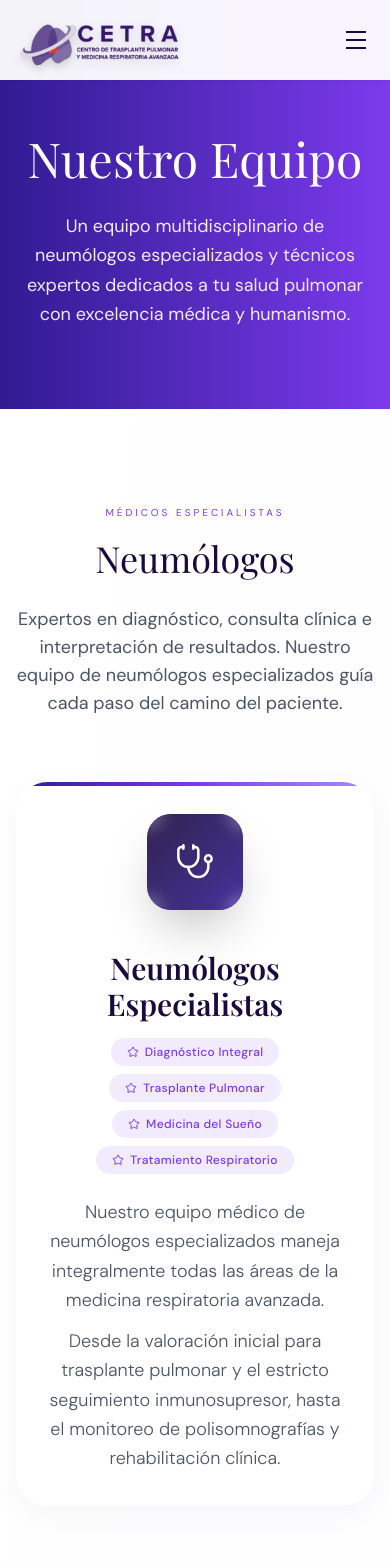
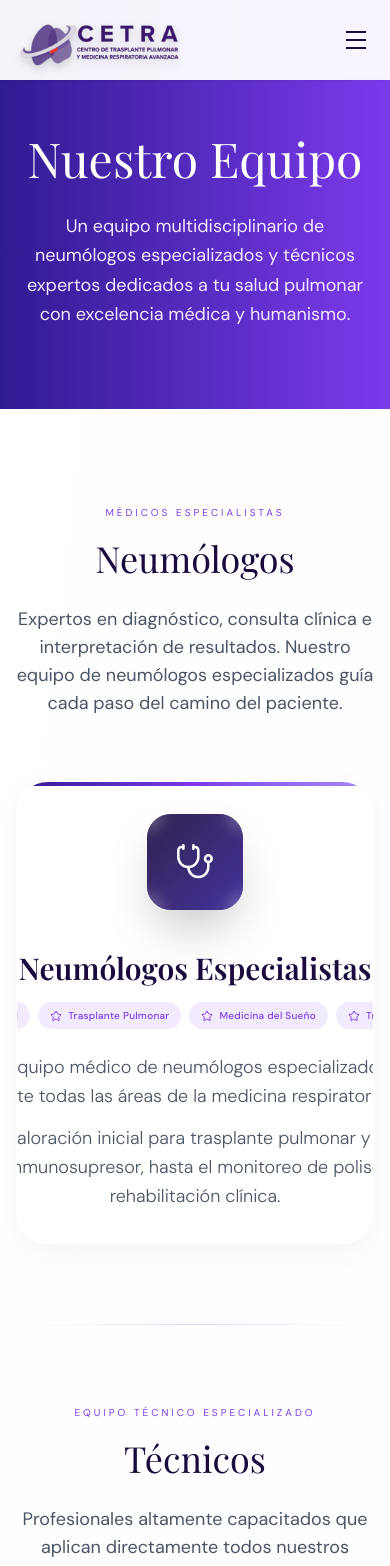
Before and after one commit to juangalindo55/CETRA, a Next.js app: page /especialistas in a window 390 px wide. Shown: the top 1566 px of the page. Built offline with nearby package versions, Linux system fonts and the light colour scheme.

Commit message:
feat: finalize research page and fix specialists layout and phone link

```diff
--- a/src/app/investigacion/page.tsx
+++ b/src/app/investigacion/page.tsx
@@ -134,16 +134,7 @@ export default function InvestigacionPage() {
           <p className="text-gray-600 text-lg mb-10 font-light">
             Nuestra labor científica garantiza que cada tratamiento que recibes hoy es el resultado de la mejor evidencia disponible en el mundo.
           </p>
-          <div className="flex justify-center gap-4">
-            <a
-              href="https://wa.me/528117781017?text=Hola,%20quisiera%20saber%20m%C3%A1s%20sobre%20sus%20protocolos%20de%20investigaci%C3%B3n"
-              target="_blank"
-              rel="noopener noreferrer"
-              className="px-10 py-4 bg-[#311B92] text-white font-medium rounded-full shadow-lg hover:bg-[#1a0a5e] transition-all"
-            >
-              Contactar Dirección Científica
-            </a>
-          </div>
+
         </div>
       </section>
     </div>
--- a/src/components/Map.tsx
+++ b/src/components/Map.tsx
@@ -40,15 +40,18 @@ export default function Map() {
             </div>
 
             <div className="flex flex-col gap-4">
-              <div className="flex items-center gap-3">
-                <div className="w-10 h-10 rounded-full bg-[#311B92]/5 flex items-center justify-center border border-[#311B92]/10">
+              <a
+                href={`tel:${CETRA_LOCATION.phone.replace(/\s+/g, '')}`}
+                className="flex items-center gap-3 group hover:-translate-y-0.5 transition-all duration-300"
+              >
+                <div className="w-10 h-10 rounded-full bg-[#311B92]/5 flex items-center justify-center border border-[#311B92]/10 group-hover:bg-[#311B92]/10 group-hover:border-[#311B92]/30 transition-all">
                    <svg className="w-5 h-4 text-[#311B92]" fill="none" stroke="currentColor" viewBox="0 0 24 24"><path strokeLinecap="round" strokeLinejoin="round" strokeWidth="1.5" d="M3 5a2 2 0 012-2h3.28a1 1 0 01.948.684l1.498 4.493a1 1 0 01-.502 1.21l-2.257 1.13a11.042 11.042 0 005.516 5.516l1.13-2.257a1 1 0 011.21-.502l4.493 1.498a1 1 0 01.684.949V19a2 2 0 01-2 2h-1C9.716 21 3 14.284 3 6V5z"/></svg>
                 </div>
                 <div>
                   <p className="text-[10px] uppercase tracking-wider text-gray-400">Teléfono directo</p>
-                  <p className="text-sm text-[#1a0a3d] font-medium">{CETRA_LOCATION.phone}</p>
+                  <p className="text-sm text-[#1a0a3d] font-medium group-hover:text-[#7C3AED] transition-colors">{CETRA_LOCATION.phone}</p>
                 </div>
-              </div>
+              </a>
 
               <div className="flex items-center gap-3">
                 <div className="w-10 h-10 rounded-full bg-[#311B92]/5 flex items-center justify-center border border-[#311B92]/10">
--- a/src/components/sections/Specialists.tsx
+++ b/src/components/sections/Specialists.tsx
@@ -99,7 +99,7 @@ export default function Specialists() {
             initial="hidden"
             whileInView="show"
             viewport={{ once: true }}
-            className="max-w-4xl mx-auto"
+            className="max-w-5xl mx-auto"
           >
             <div className="bg-white/80 backdrop-blur-xl rounded-[2rem] p-8 md:p-12 border border-white/40 shadow-[0_8px_30px_rgb(0,0,0,0.04)] hover:shadow-[0_8px_30px_rgba(124,58,237,0.1)] transition-all duration-500 flex flex-col md:flex-row gap-10 items-center text-center md:text-left relative overflow-hidden">
               <div className="absolute top-0 left-0 w-full h-1 bg-gradient-to-r from-[#311B92] via-[#7C3AED] to-[#a78bfa]" />
@@ -115,13 +115,13 @@ export default function Specialists() {
                 <h3 className="font-display text-3xl font-semibold text-[#1a0a3d] mb-4">
                   {pneumologistDescription.role}
                 </h3>
-                <div className="flex flex-wrap gap-2 justify-center md:justify-start mb-6">
+                <div className="flex flex-nowrap overflow-x-auto md:overflow-visible gap-2 justify-center md:justify-start mb-6 no-scrollbar">
                   {pneumologistDescription.specialties.map((spec) => (
                     <span
                       key={spec}
-                      className="text-xs bg-[#7C3AED]/10 text-[#7C3AED] px-4 py-1.5 rounded-full font-medium tracking-wide flex items-center gap-1.5"
+                      className="text-[10px] md:text-xs bg-[#7C3AED]/10 text-[#7C3AED] px-3 md:px-4 py-1.5 rounded-full font-medium tracking-wide flex items-center gap-1.5 whitespace-nowrap"
                     >
-                      <Star className="w-3 h-3" /> {spec}
+                      <Star className="w-3 h-3 flex-shrink-0" /> {spec}
                     </span>
                   ))}
                 </div>
```
